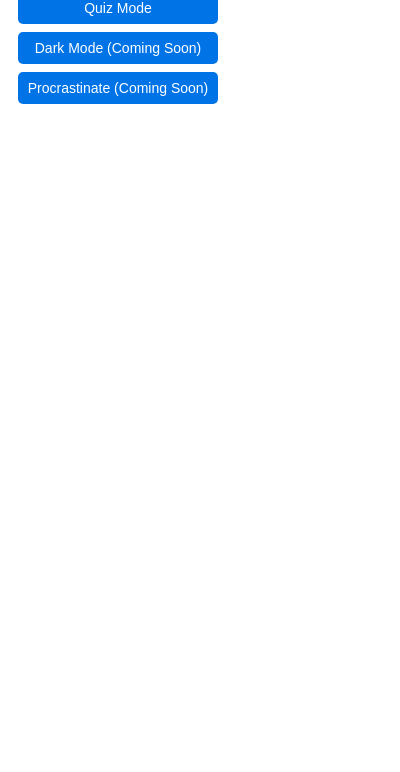
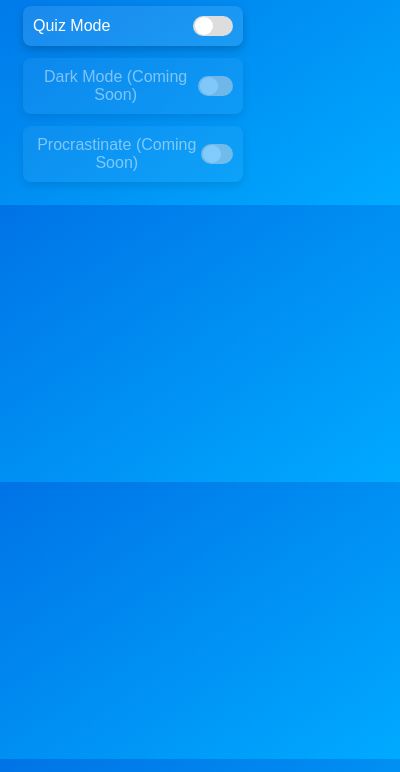
Before and after one commit to filipherle/OPCanvas, a browser extension: page popup.html in a window 400 px wide. Shown: the part 72-844 px from the top of the page. Drawn offline with Linux system fonts and the light colour scheme.

Commit message:
does this work?

```diff
--- a/popup.css
+++ b/popup.css
@@ -1,37 +1,88 @@
+/* General Styles */
 body {
-    font-family: Arial, sans-serif;
+    font-family: "Poppins", sans-serif;
     text-align: center;
-    width: 200px;
-    padding: 10px;
+    width: 220px;
+    padding: 15px;
+    background: linear-gradient(to bottom right, #0073e6, #00aaff);
+    color: white;
+    border-radius: 10px;
 }
 
 h2 {
-    font-size: 18px;
-    margin-bottom: 10px;
+    font-size: 20px;
+    margin-bottom: 15px;
+    font-weight: 600;
 }
 
+/* Toggle Container */
 .modes {
     display: flex;
     flex-direction: column;
-    gap: 8px;
+    gap: 12px;
 }
 
-button {
-    padding: 8px;
-    font-size: 14px;
-    border: none;
-    background-color: #0073e6;
-    color: white;
+/* Toggle Switch Styling */
+.toggle {
+    display: flex;
+    align-items: center;
+    justify-content: space-between;
+    background: rgba(255, 255, 255, 0.1);
+    padding: 10px;
+    border-radius: 8px;
     cursor: pointer;
-    border-radius: 5px;
-    transition: background 0.3s;
+    box-shadow: 0 4px 8px rgba(0, 0, 0, 0.2);
 }
 
-button:hover {
-    background-color: #005bb5;
+.toggle span {
+    font-size: 16px;
+    font-weight: 500;
 }
 
-button:disabled {
-    background-color: #cccccc;
+/* Hide default checkbox */
+.toggle input {
+    display: none;
+}
+
+/* Custom Slider */
+.slider {
+    width: 40px;
+    height: 20px;
+    background: #ddd;
+    border-radius: 20px;
+    position: relative;
+    transition: background 0.3s ease;
+}
+
+/* Slider Knob */
+.slider::before {
+    content: "";
+    position: absolute;
+    width: 18px;
+    height: 18px;
+    background: white;
+    border-radius: 50%;
+    top: 1px;
+    left: 2px;
+    transition: transform 0.3s ease;
+}
+
+/* Activated State */
+input:checked + .slider {
+    background: #00ffcc;
+}
+
+input:checked + .slider::before {
+    transform: translateX(20px);
+}
+
+/* Subtle Hover Effect */
+.toggle:hover {
+    background: rgba(255, 255, 255, 0.2);
+}
+
+/* Disabled Style */
+.disabled {
+    opacity: 0.5;
     cursor: not-allowed;
 }
--- a/popup.html
+++ b/popup.html
@@ -1,3 +1,4 @@
+
 <!DOCTYPE html>
 <html lang="en">
 <head>
@@ -9,10 +10,26 @@
 <body>
     <h2>Canvas Modes</h2>
     <div class="modes">
-        <button id="quizMode">Quiz Mode</button>
-        <button id="darkMode">Dark Mode (Coming Soon)</button>
-        <button id="otherMode">Procrastinate (Coming Soon)</button>
+        <label class="toggle">
+            <span>Quiz Mode</span>
+            <input type="checkbox" id="quizMode">
+            <span class="slider"></span>
+        </label>
+
+        <label class="toggle disabled">
+            <span>Dark Mode (Coming Soon)</span>
+            <input type="checkbox" id="darkMode" disabled>
+            <span class="slider"></span>
+        </label>
+
+        <label class="toggle disabled">
+            <span>Procrastinate (Coming Soon)</span>
+            <input type="checkbox" id="otherMode" disabled>
+            <span class="slider"></span>
+        </label>
+
     </div>
+
     <script src="popup.js"></script>
 </body>
 </html>
--- a/popup.js
+++ b/popup.js
@@ -1,5 +1,33 @@
-document.getElementById("quizMode").addEventListener("click", () => {
-    chrome.storage.local.set({ quizMode: true }, () => {
-        alert("Quiz Mode Activated!");
+document.addEventListener("DOMContentLoaded", function () {
+    const quizModeToggle = document.getElementById("quizMode");
+
+    // Load saved state from Chrome storage
+    chrome.storage.local.get("quizMode", (data) => {
+        quizModeToggle.checked = data.quizMode || false;
+    });
+
+    // Toggle event listener
+    quizModeToggle.addEventListener("change", () => {
+        const isEnabled = quizModeToggle.checked;
+        chrome.storage.local.set({ quizMode: isEnabled }, () => {
+            alert(isEnabled ? "Quiz Mode Activated!" : "Quiz Mode Deactivated!");
+        });
+
+        // Send message to content script to apply changes
+        chrome.tabs.query({ active: true, currentWindow: true }, (tabs) => {
+            chrome.scripting.executeScript({
+                target: { tabId: tabs[0].id },
+                func: (enabled) => {
+                    if (enabled) {
+                        console.log("Quiz Mode Activated!");
+                        // Add your quiz enhancements here
+                    } else {
+                        console.log("Quiz Mode Disabled.");
+                        // Remove quiz modifications
+                    }
+                },
+                args: [isEnabled]
+            });
+        });
     });
 });
```
Also changed, not shown: manifest.json.
